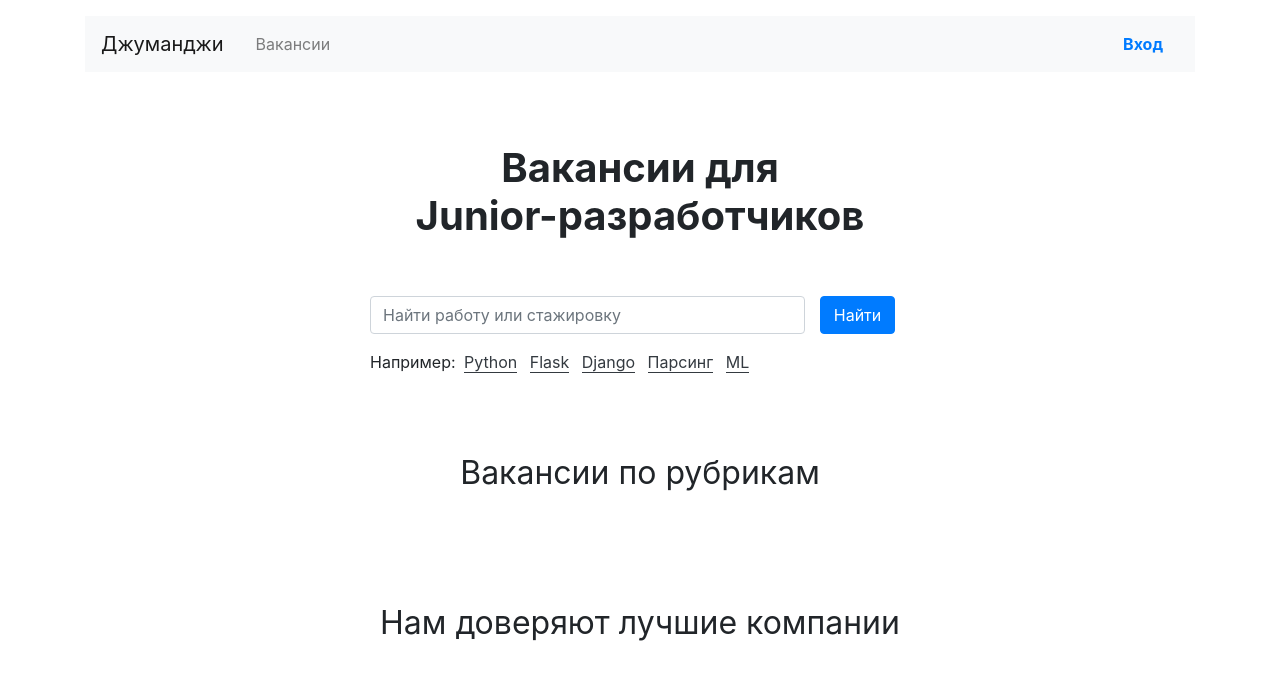
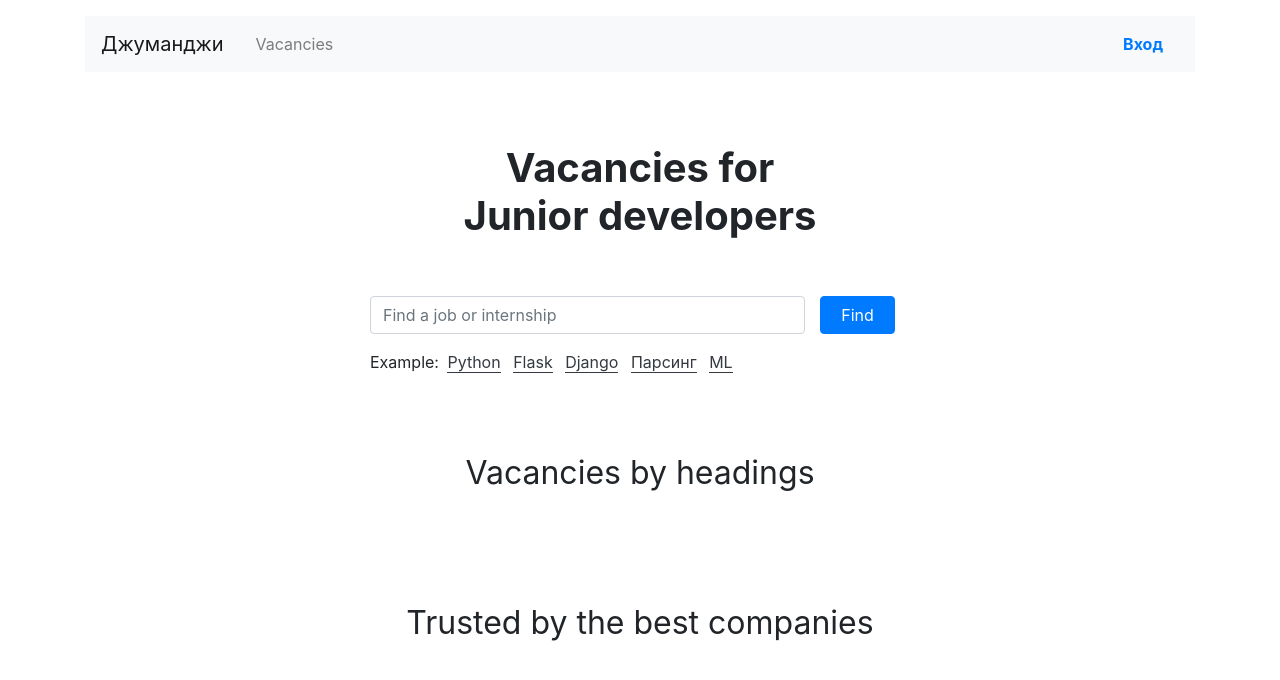
Before and after one commit to evgeny50/job_site, a Django app: page / in a window 1280 px wide. Shown: the top 680 px of the page. Run offline with Django 3.2, Linux system fonts and the light colour scheme; data that the repository does not hold is empty; some libraries are stand-ins or nearby versions.

Commit message:
-English translation

```diff
--- a/cabinet/templates/cabinet/company.html
+++ b/cabinet/templates/cabinet/company.html
@@ -3,14 +3,14 @@
 {% block main %}
   <main class="container mt-3">
     <div class="navbar mt-5">
-      <p><a href="{% url 'create_company' %}">Назад</a></p>
+      <p><a href="{% url 'create_company' %}">Back</a></p>
     </div>
     <section>
       <div class="text-center">
         <img src="https://place-hold.it/130x80" width="130" height="80" alt="">
       </div>
       <h1 class="h1 text-center mx-auto mt-0 pt-1" style="font-size: 70px;"><strong>{{ company|capfirst }}</strong></h1>
-      <p class="text-center pt-1">Компания, {{ company.city }}, {{ company.vacancies.count }} вакансий</p>
+      <p class="text-center pt-1">Company, {{ company.city }}, {{ company.vacancies.count }} vacancies</p>
       <div class="row mt-5">
         <div class="col-12 col-lg-8 offset-lg-2 m-auto">
 {#            {% for vacancy in company.vacancies %}#}
--- a/templates/include/_navbar.html
+++ b/templates/include/_navbar.html
@@ -7,7 +7,7 @@
         <div class="collapse navbar-collapse justify-content-between" id="navbarNav">
             <ul class="navbar-nav col-10">
                 <li class="nav-item">
-                    <a class="nav-link" href="#">Вакансии</a>
+                    <a class="nav-link" href="#">Vacancies</a>
                 </li>
             </ul>
             {% if user.is_authenticated %}
@@ -18,9 +18,9 @@
                         {{ user.username }}
                     </button>
                     <div class="dropdown-menu dropdown-menu-right mt-3">
-                        <a href="#" class="dropdown-item py-2">Профиль</a>
-                        <a href="#" class="dropdown-item py-2">Резюме</a>
-                        <a href="{% url 'my_company' %}" class="dropdown-item py-2">Компания</a>
+                        <a href="#" class="dropdown-item py-2">Profile</a>
+                        <a href="#" class="dropdown-item py-2">Summary</a>
+                        <a href="{% url 'my_company' %}" class="dropdown-item py-2">My company</a>
                         <a href="{% url 'logout' %}" class="dropdown-item py-2">Logout</a>
                     </div>
                 </div>
--- a/templates/index.html
+++ b/templates/index.html
@@ -4,7 +4,7 @@
 
     <main class="container mt-3">
         <section>
-            <h1 class="h1 text-center mx-auto mt-4 py-5"><strong>Вакансии для <br>Junior-разработчиков</strong></h1>
+            <h1 class="h1 text-center mx-auto mt-4 py-5"><strong>Vacancies for<br>Junior developers</strong></h1>
             <div class="row">
                 <div class="col-12 col-md-8 col-lg-6 offset-lg-3 offset-md-2">
                     <form class="form-inline mb-3" method="get">
@@ -12,15 +12,15 @@
                             {{ form.q }}
                         </div>
                         <div class="form-group col-4 col-md-2 pl-0">
-                            <button class="btn btn-primary w-100" type="submit">Найти</button>
+                            <button class="btn btn-primary w-100" type="submit">Find</button>
                         </div>
                     </form>
-                    <p>Например:
-                        <a href="/?q=python" class="text-dark border-bottom border-dark m-1 text-decoration-none">Python</a>
-                        <a href="/?q=flask" class="text-dark border-bottom border-dark m-1 text-decoration-none">Flask</a>
-                        <a href="/?q=django" class="text-dark border-bottom border-dark m-1 text-decoration-none">Django</a>
-                        <a href="/?q=парсинг" class="text-dark border-bottom border-dark m-1 text-decoration-none">Парсинг</a>
-                        <a href="/?q=ml" class="text-dark border-bottom border-dark m-1 text-decoration-none">ML</a>
+                    <p>Example:
+                        <a href="/search/?q=python" class="text-dark border-bottom border-dark m-1 text-decoration-none">Python</a>
+                        <a href="/search/?q=flask" class="text-dark border-bottom border-dark m-1 text-decoration-none">Flask</a>
+                        <a href="/search/?q=django" class="text-dark border-bottom border-dark m-1 text-decoration-none">Django</a>
+                        <a href="/search/?q=парсинг" class="text-dark border-bottom border-dark m-1 text-decoration-none">Парсинг</a>
+                        <a href="/search/?q=ml" class="text-dark border-bottom border-dark m-1 text-decoration-none">ML</a>
 
                     </p>
                 </div>
@@ -28,7 +28,7 @@
         </section>
 
         <section class="mt-5 pt-3">
-            <h2 class="h2 font-weight-normal text-center mb-5">Вакансии по рубрикам</h2>
+            <h2 class="h2 font-weight-normal text-center mb-5">Vacancies by headings</h2>
             <div class="row mb-0">
                 {% for specialty in first_four_speciality %}
                     <div class="col-6 col-md-6 col-lg-3">
@@ -60,7 +60,7 @@
         </section>
 
         <section class="my-5 pt-3">
-            <h2 class="h2 font-weight-normal text-center mb-5">Нам доверяют лучшие компании</h2>
+            <h2 class="h2 font-weight-normal text-center mb-5">Trusted by the best companies</h2>
             <div class="row mb-0">
                 {% for company in first_four_company %}
                     <div class="col-6 col-md-6 col-lg-3">
--- a/vacancy/forms.py
+++ b/vacancy/forms.py
@@ -11,7 +11,8 @@ class SendCoverLetterForm(forms.ModelForm):
             'written_username': forms.TextInput(
                 attrs={'class': 'form-control'}),
             'written_phone': forms.NumberInput(
-                attrs={'class': 'form-control'}),
+                attrs={'class': 'form-control',
+                       'type': 'tel'}),
             'written_cover_letter': forms.Textarea(
                 attrs={'class': 'form-control'})
         }
@@ -31,6 +32,6 @@ class HomeSearchForm(forms.Form):
                         widget=forms.TextInput(
                             attrs={'class': 'form-control w-100',
                                    'type': 'search',
-                                   'placeholder': 'Найти работу или стажировку',
-                                   'aria-label': 'Найти работу или стажировку'}
+                                   'placeholder': 'Find a job or internship',
+                                   }
                         ))
--- a/vacancy/models.py
+++ b/vacancy/models.py
@@ -40,6 +40,9 @@ class Vacancy(models.Model):
         default=0,
         verbose_name='Зарплата до',
         blank=True)
+    photo = models.ImageField(
+        default='https://lh3.googleusercontent.com/proxy/nJpMrdjl7yHyzXn5sVozLj0_58CGJROQZrc0laXKXvdWY3N9co4tBFWM2_lpn2rVIi_R4rEIo0-fB5QAcPdOVVtLDrdSbn68nXsyE8rNft-y07fG0WbOGvepc7uXKCQ',
+        blank=True)
     published_at = models.BooleanField(
         default=True,
         verbose_name='Опубликовано')
@@ -50,7 +53,7 @@ class Vacancy(models.Model):
         auto_now=True)
     contacts = models.TextField(
         max_length=250,
-        null=True)
+        blank=True)
 
     def __str__(self):
         return self.title
--- a/vacancy/servises/servises.py
+++ b/vacancy/servises/servises.py
@@ -1,4 +1,6 @@
 from ..models import Vacancy, Company, Specialty
+
+from django.core.exceptions import ObjectDoesNotExist
 
 
 def get_all_speciality():
@@ -31,4 +33,7 @@ def get_company(self):
 
 
 def get_vacancy(slug):
-    return Vacancy.objects.get(slug=slug)
+    try:
+        return Vacancy.objects.get(slug=slug)
+    except ObjectDoesNotExist:
+        return None
--- a/vacancy/views.py
+++ b/vacancy/views.py
@@ -7,10 +7,10 @@ from django.shortcuts import render, redirect
 from django.db.models import Q
 
 from .servises.servises import get_all_speciality, get_all_company, \
-    get_all_vacancies, get_vacancy_by_specialization, get_title_specialization, \
-    get_company, get_vacancy
+    get_all_vacancies, get_vacancy_by_specialization, \
+    get_title_specialization, get_company, get_vacancy
 
-from .forms import SendCoverLetterForm, SearchForm,HomeSearchForm
+from .forms import SendCoverLetterForm, SearchForm, HomeSearchForm
 
 from django.views.generic import ListView, DetailView
 
@@ -52,6 +52,7 @@ class Vacancies(ListView):
 
 
 class VacancyBySpecialization(ListView):
+    """Displaying vacancies by profession"""
     template_name = 'vacancy/vacancies_by_specialization.html'
     context_object_name = 'vacancies'
 
@@ -68,6 +69,7 @@ class VacancyBySpecialization(ListView):
 
 
 class ViewCompany(ListView):
+    """View all companies"""
     template_name = 'vacancy/company.html'
     context_object_name = 'company'
 
@@ -76,6 +78,10 @@ class ViewCompany(ListView):
 
 
 class ViewVacancy(View):
+    """
+    Detailed view of the vacancy
+    and sending a response form
+    """
     form_class = SendCoverLetterForm
 
     def get(self, request, slug):
@@ -86,6 +92,8 @@ class ViewVacancy(View):
         })
 
     def post(self, request, slug):
+        if not request.user.is_authenticated:
+            return redirect('login')
         form = self.form_class(request.POST)
         if form.is_valid():
             form.instance.user = request.user
@@ -95,19 +103,17 @@ class ViewVacancy(View):
 
 
 def search(request, query=None):
+    form = SearchForm(request.GET or None)
+    if not query:
+        query = request.GET.get('q')
     if request.method == 'GET':
-        form = SearchForm(request.GET)
         if form.is_valid():
-            if not query:
-                query = request.GET.get('q')
             vacancy = Vacancy.objects.filter(
-                Q(title__icontains=query)
-                | Q(description__icontains=query))
+                Q(title__icontains=query, published_at=True)
+                | Q(description__icontains=query, published_at=True))
             return render(request, 'vacancy/search.html',
                           {'form': form, 'search': query, 'vacancy': vacancy})
-    form = SearchForm()
-    return render(request, 'vacancy/search.html',
-                  {'form': form, 'search': request.GET.get('q')})
+    return render(request, 'vacancy/search.html', {'form': form})
 
 
 def vacancy_api_detail(request, pk):
```
Also changed, not shown: cabinet/templates/cabinet/company-create.html (+10 -9 lines), vacancy/templates/vacancy/search.html (+14 -14 lines).
